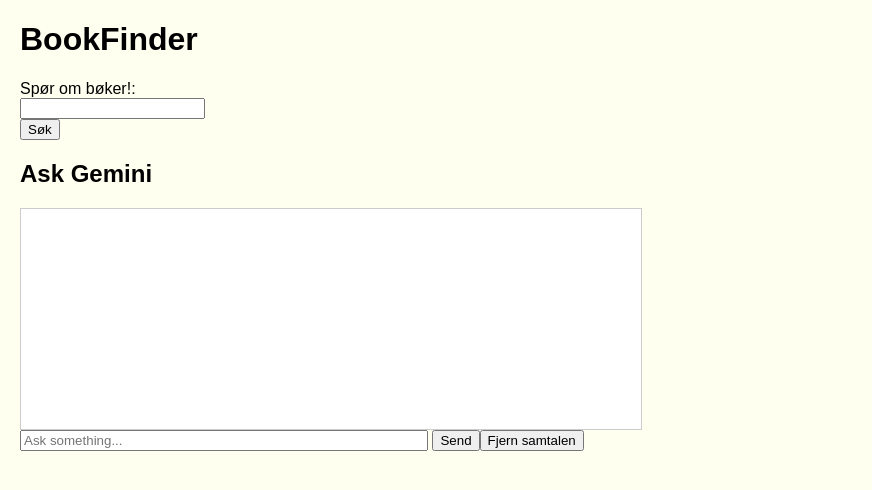
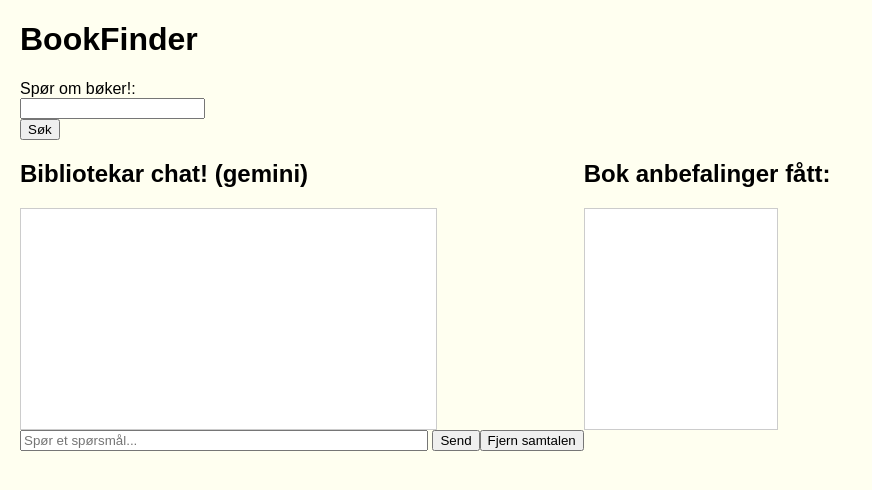
Before and after one commit to NiriLorentzen/PHP_gruppearbeid, a PHP site: page / in a window 1280 px wide. Shown: the part 124-614 px from the top of the page, without its empty margins (0-872 px from the left). Run offline with PHP 8.4, Linux system fonts and the light colour scheme.

Commit message:
Gemini til googlebooks (#19)
* første forsøk på kobling mellom gemini og google

* la til MVP av kobling mellom gemini sin chat respons bok anbefaling og google books api, utskrift av denne responsen ifra google books api-en på samma måte som i google books manuell søk-baren. Videre implementering av chatlog-klasse, lagring, og bedret CSS trengs. La både chatbox til gemini og geminis anbefalinger i en flexboks.

```diff
--- a/CSS/stylesheet.css
+++ b/CSS/stylesheet.css
@@ -31,11 +31,20 @@
     padding-right: 5px;
     padding-top: 2.5px;
 }
+.gemini-tekst-bokser {
+    display: flex;
+    justify-items: flex-start;
+    align-content: space-between;
+    flex-wrap: nowrap;
+    flex-direction: row;
+    width: 100%;
+}
 
-#chatbox {
+.chatbox {
     border:1px solid #ccc;
     padding:10px;
-    max-width:600px;
+    width: 70%;
+    min-width: 30%;
     min-height:200px;
     display: flex;
     align-items: center;
--- a/Scripts/clear_chat.php
+++ b/Scripts/clear_chat.php
@@ -6,6 +6,8 @@
 
     //tømmer chatlog i sesjon
     unset($_SESSION["chatlog"]);
+    unset($_SESSION["recommendations_given"]);
+    unset($_SESSION["recommendations_found"]);
 
     echo "Chat reset.";
 ?>
--- a/api/booksAPI.php
+++ b/api/booksAPI.php
@@ -1,5 +1,5 @@
 <?php
-require_once 'classes/Books.php';
+require_once __DIR__ . '/../classes/Books.php';
 
 class GoogleBooksApi {
 
--- a/api/geminiAPI.php
+++ b/api/geminiAPI.php
@@ -87,10 +87,10 @@
     $text = mb_convert_encoding($text, 'UTF-8', 'UTF-8');
     $_SESSION['chatlog'][] = $text;
 
-    echo "$text<br><br>";
-    print_r(findrecommendation($text));
+    //echo "$text<br><br>";
+    findrecommendation($text);
 
-    printchatlog();
+    //printchatlog();
 
     //$_SESSION['chatlog'][] = $result['candidates'][0]['content']['parts'][0]['text'];
 
--- a/index.php
+++ b/index.php
@@ -62,11 +62,45 @@
         <?php endif; ?>
 
 
-    <h2>Ask Gemini</h2>
-    <div id="chatbox" value=""><?php require_once __DIR__ . '/Scripts/print_chatlog.php'; printchatlog(); ?>
+    <div class="gemini-tekst-bokser">
+        <div>
+            <h2>Bibliotekar chat! (gemini)</h2>
+            <div id="chatbox" class="chatbox" value=""><?php require_once __DIR__ . '/Scripts/print_chatlog.php'; printchatlog(); ?>
+            </div>
+            <input type="text" id="prompt" placeholder="Spør et spørsmål..." style="width:400px;">
+            <button id="sendBtn">Send</button><button id="slett_chat">Fjern samtalen</button>
+        </div>
+        <div>
+            <h2>Bok anbefalinger fått:</h2>
+            <div id="chatboxAnbefalinger" class="chatbox" value="">
+
+                <?php  if(!empty($geminirecommendations)): ?>
+                    <?php foreach ($geminirecommendations as $book): ?>
+                            <div class="book"
+                                data-title="<?= htmlspecialchars($book->getTitle()) ?>"
+                                data-authors="<?= htmlspecialchars($book->getAuthors()) ?>"
+                                data-description="<?= htmlspecialchars($book->getDescription()) ?>"
+                                data-pageCount="<?= htmlspecialchars($book->getPageCount()) ?>"
+                                data-thumbnail="<?= htmlspecialchars($book->getThumbnail()) ?>">
+
+                                <h3><?= htmlspecialchars($book->getTitle()) ?></h3>
+                                <?php if ($book->getThumbnail()): ?>
+                                    <img src="<?= htmlspecialchars($book->getThumbnail()) ?>" height="100" alt="Omslag">
+                                <?php endif; ?>
+                                <p><strong>Forfatter:</strong> <?= htmlspecialchars($book->getAuthors()) ?></p>
+                                <p><strong>Antall sider:</strong> <?= htmlspecialchars($book->getPageCount()) ?></p>
+                                <p><?= htmlspecialchars($book->getDescription()) ?></p>
+
+                                <button type="button" class="saveBookBtn">Putt boken i hyllen</button>
+                            </div>
+                        <?php endforeach; ?>
+                <?php endif; ?>
+
+
+
+            </div>
+        </div>
     </div>
-    <input type="text" id="prompt" placeholder="Ask something..." style="width:400px;">
-    <button id="sendBtn">Send</button><button id="slett_chat">Fjern samtalen</button>
 
     <script>
 
```
Also changed, not shown: Scripts/GeminiToGoogle.php (added, +50 -0 lines), Scripts/prompt_rec_finder.php (+6 -1 lines).
